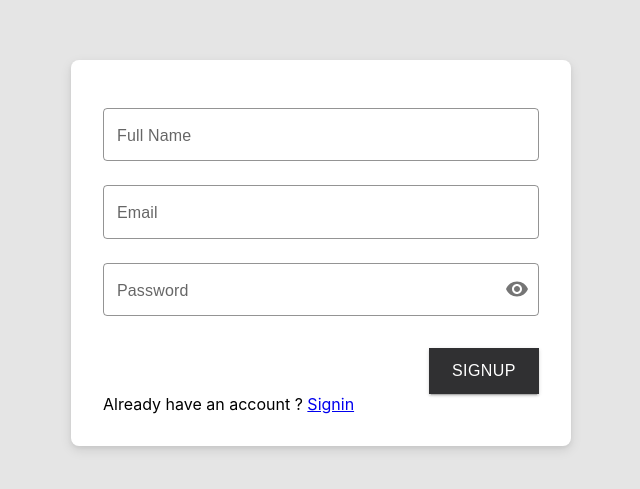
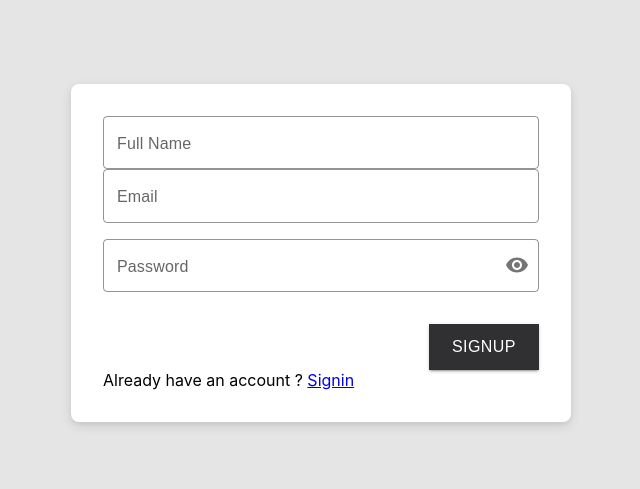
Before and after one commit to b-limitless/test, a React (Create React App) app in the folder frontend/: page /signup in a window 1280 px wide. Shown: the part 147-636 px from the top of the page, without its empty margins (319-959 px from the left). Built offline with nearby package versions, Linux system fonts and the light colour scheme.

Commit message:
few mui warning fixes

```diff
--- a/frontend/src/common/DynamicForm/index.tsx
+++ b/frontend/src/common/DynamicForm/index.tsx
@@ -47,7 +47,7 @@ const DynamicForm: React.FC<DynamicFormProps> = ({
                   setFormData({ ...formData, [field.field]: e.target.value })
                 }
                 fullWidth
-                margin="normal"
+                margin="none"
                 error={!!error}
                 helperText={error}
               />
@@ -62,7 +62,7 @@ const DynamicForm: React.FC<DynamicFormProps> = ({
                   setFormData({ ...formData, [field.field]: e.target.value })
                 }
                 fullWidth
-                margin="normal"
+                margin="none"
                 error={!!error}
                 helperText={error}
               />
@@ -76,7 +76,7 @@ const DynamicForm: React.FC<DynamicFormProps> = ({
                 <CustomLoadingButton
                   onClick={handleSubmit}
                   loading={saving}
-                  loadingPosition="start"
+                  // loadingPosition="start"
                   variant="contained"
                   type="primary"
                 >
```
